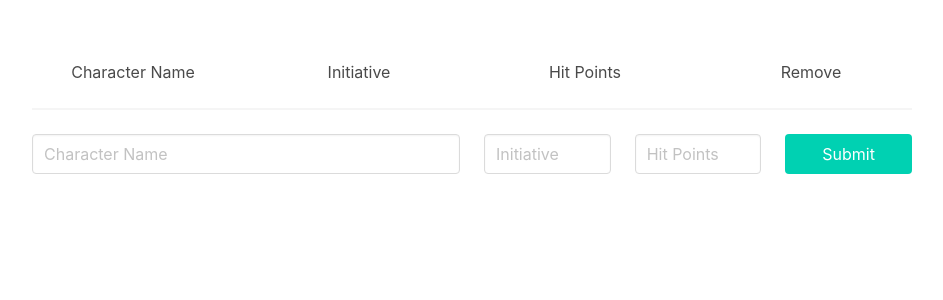
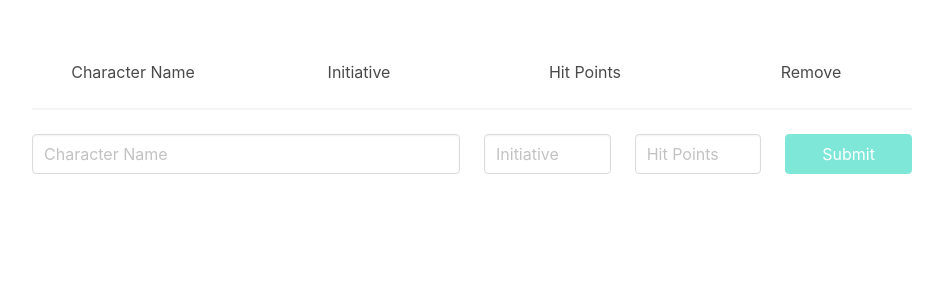
Before and after one commit to spencerkordecki/initiative-tracker, a React (Create React App) app: page / in a window 1280 px wide. Shown: the top 300 px of the page, without its empty margins (168-1111 px from the left). Built offline with nearby package versions, Linux system fonts and the light colour scheme.

Commit message:
closes issue #14

```diff
--- a/src/components/InputRow.js
+++ b/src/components/InputRow.js
@@ -3,8 +3,7 @@ import React, { Component } from 'react';
 const initialState = {
     'characterName': '',
     'initiative': '',
-    'hitPoints': '',
-    'completed': ''
+    'hitPoints': ''
 };
 
 class InputRow extends Component {
@@ -13,13 +12,18 @@ class InputRow extends Component {
 
         this.state = initialState;
 
+        this.validate = this.validate.bind(this);
         this.reset = this.reset.bind(this);
         this.handleInputChange = this.handleInputChange.bind(this);
         this.handleSubmit = this.handleSubmit.bind(this);
     }
 
     validate() {
-        // TODO: check all fields are filled out for use in submit
+        for (var keys in this.state) {
+            if (!this.state[keys]) return false;
+        }
+
+        return true;
     }
 
     reset() {
@@ -37,6 +41,7 @@ class InputRow extends Component {
     handleSubmit(event) {
         event.preventDefault();
 
+        if (this.validate()) {
             this.props.onSubmit(
                 this.state.characterName,
                 this.state.initiative,
@@ -45,8 +50,11 @@ class InputRow extends Component {
 
             this.reset();
         }
+    }
 
     render() {
+        const isCompleted = this.validate();
+
         return (
             <form onSubmit={this.handleSubmit}>
                 <div className="columns is-multiline is-mobile has-text-centered">
@@ -90,7 +98,9 @@ class InputRow extends Component {
                         </div>
                     </div>
                     <div className="column is-2-desktop is-2-tablet">
-                        <button className="button is-primary is-fullwidth">Submit</button>
+                        <button
+                            className="button is-primary is-fullwidth"
+                            disabled={!isCompleted}>Submit</button>
                     </div>
                 </div>
             </form>
```
Also changed, not shown: 1 other file (tests, documents, lock files or other folders). Lines whose indentation alone changed are shown as unchanged.
